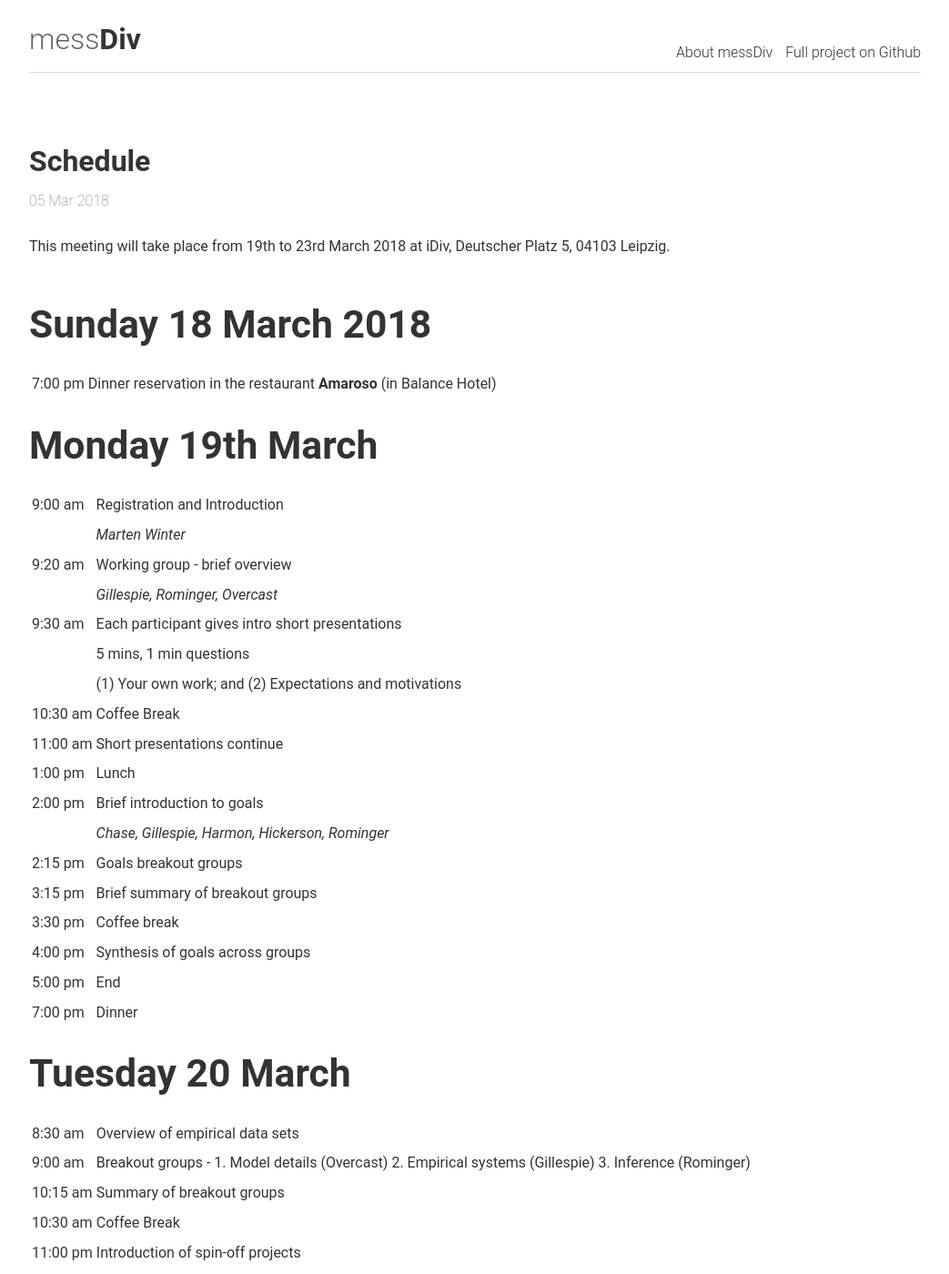
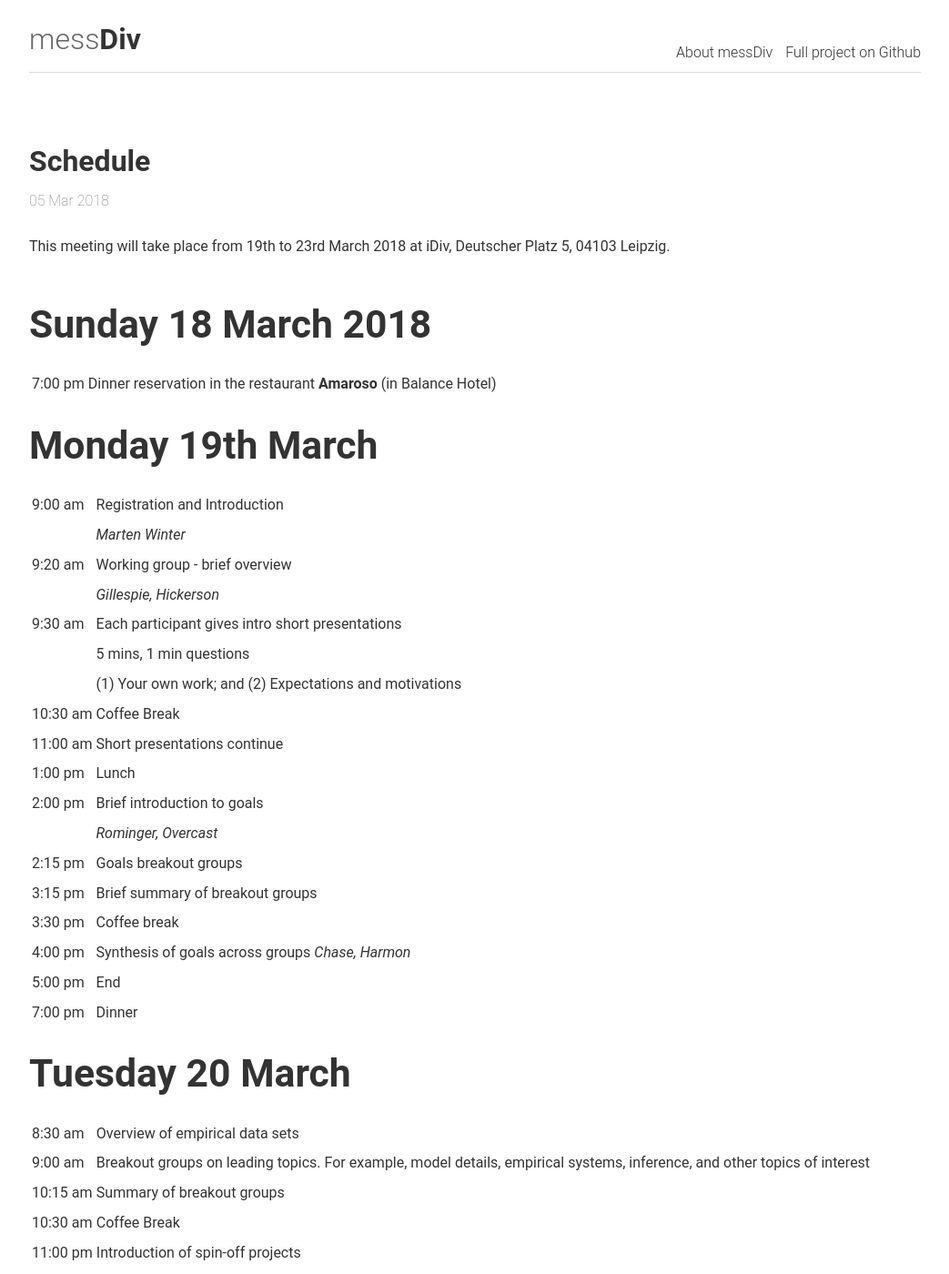
Before and after one commit to messDiv/messDiv.github.io, a Jekyll site: the page built from _posts/2018-03-05-schedule-idea.md, in a window 1280 px wide and 1400 px high. Shown: the whole window at 91% size, without its empty margins (118-1161 px from the left). Built offline with Jekyll 4.4.1, drawn with Linux system fonts in a browser that asks for light colours.

Commit message:
more updates

```diff
--- a/_posts/2018-03-05-schedule-idea.md
+++ b/_posts/2018-03-05-schedule-idea.md
@@ -15,7 +15,7 @@ This meeting will take place from 19th to 23rd March 2018 at iDiv, Deutscher Pla
 | 9:00 am  |	Registration and Introduction |
 |          | *Marten Winter* |
 | 9:20 am  | Working group - brief overview |
-|          | *Gillespie, Rominger, Overcast* |
+|          | *Gillespie, Hickerson* |
 | 9:30 am  | Each participant gives intro short presentations
 |          | 5 mins, 1 min questions |
 |          | (1) Your own work; and (2) Expectations and motivations |
@@ -23,11 +23,11 @@ This meeting will take place from 19th to 23rd March 2018 at iDiv, Deutscher Pla
 | 11:00 am | Short presentations continue |
 | 1:00 pm	 | Lunch |
 | 2:00 pm	 | Brief introduction to goals |
-|          | *Chase, Gillespie, Harmon, Hickerson, Rominger* |
+|          | *Rominger, Overcast* |
 | 2:15 pm  | Goals breakout groups |
 | 3:15 pm  | Brief summary of breakout groups |
 | 3:30 pm  | Coffee break |
-| 4:00 pm  | Synthesis of goals across groups |
+| 4:00 pm  | Synthesis of goals across groups *Chase, Harmon* |
 | 5:00 pm  | End |
 | 7:00 pm  | Dinner |
 
@@ -35,7 +35,7 @@ This meeting will take place from 19th to 23rd March 2018 at iDiv, Deutscher Pla
 
 | --- | --- |
 | 8:30 am  |	Overview of empirical data sets |
-| 9:00 am  | Breakout groups - 1. Model details (Overcast) 2. Empirical systems (Gillespie) 3. Inference (Rominger) |
+| 9:00 am  | Breakout groups on leading topics. For example, model details, empirical systems, inference, and other topics of interest |
 | 10:15 am | Summary of breakout groups |
 | 10:30 am | Coffee Break |
 | 11:00 pm  | Introduction of spin-off projects |
```
Also changed, not shown: _posts/2018-03-06-cartoon-model.md (+6 -10 lines), 3 other files.
